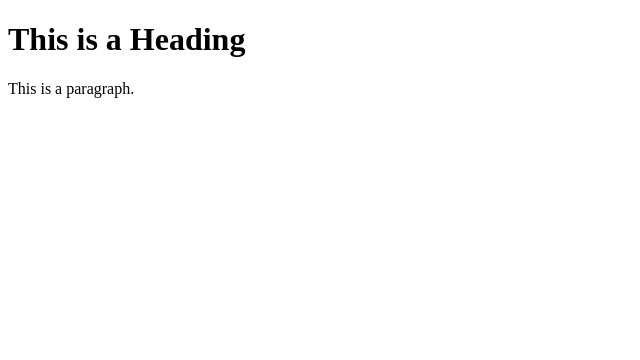
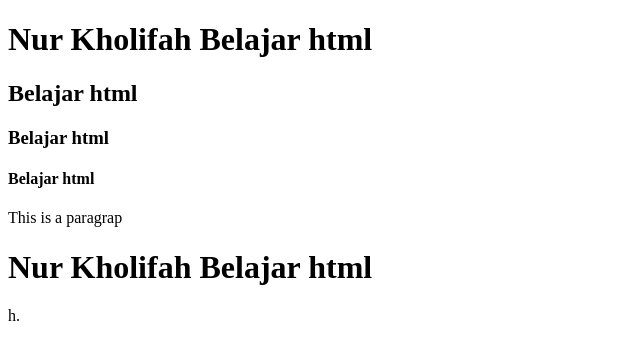
Before and after one commit to nurkholifah0/nurkholifah0.github.io, a plain HTML site: page index.html in a window 1280 px wide. Shown: the whole page, without its empty margins (0-640 px from the left). Drawn offline with Linux system fonts and the light colour scheme.

Commit message:
Update index.html

```diff
--- a/index.html
+++ b/index.html
@@ -5,8 +5,11 @@
 </head>
 <body>
 
-<h1>This is a Heading</h1>
-<p>This is a paragraph.</p>
+<h1>Nur Kholifah Belajar html</h1>
+<h2>Belajar html</h2>
+<h3>Belajar html</h3>
+<h4>Belajar html</h4>
+<p>This is a paragrap<h1>Nur Kholifah Belajar html</h1>h.</p>
 
 </body>
 </html>
```
